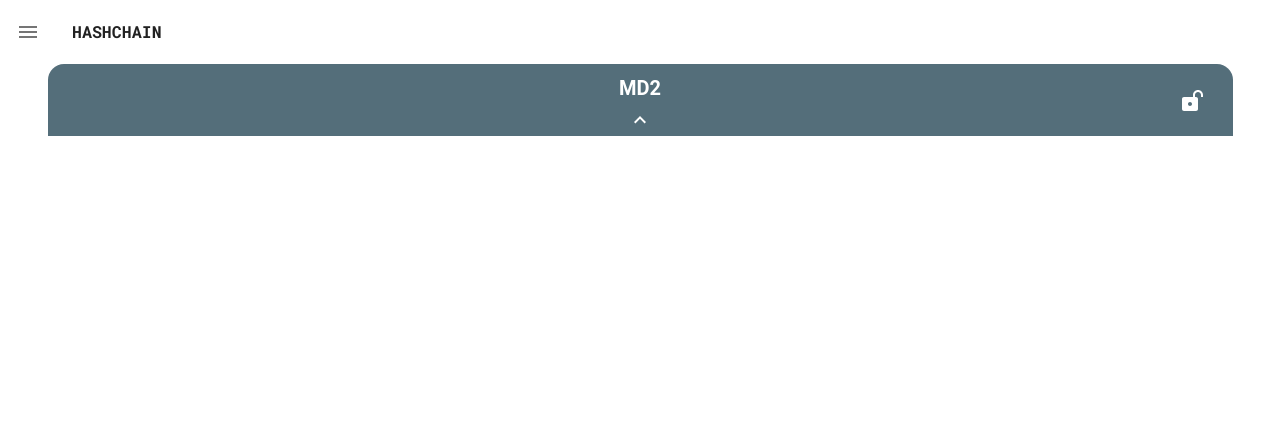
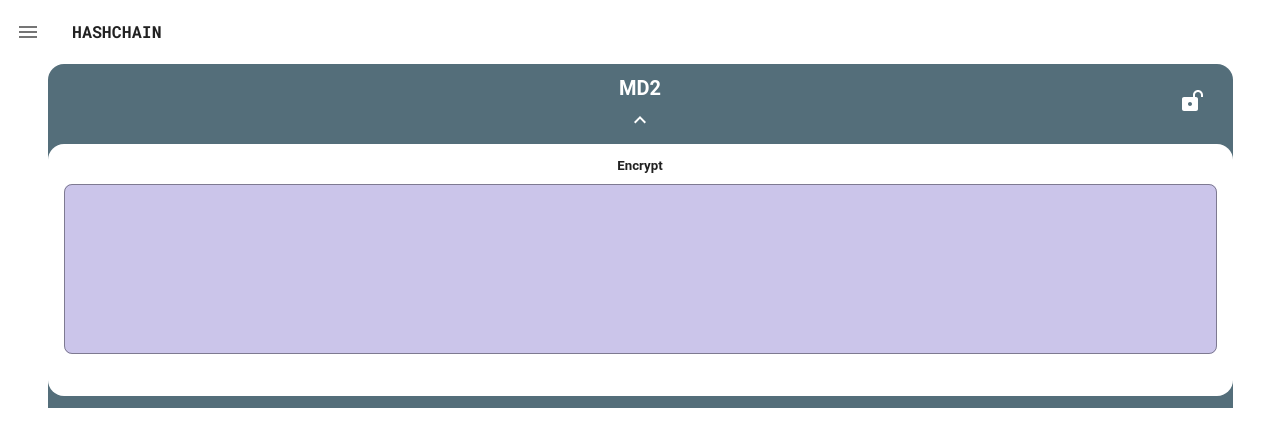
Before and after one commit to ludmartinez/hashchain, a Vue app: page / in a window 1280 px wide. Shown: the top 446 px of the page. Built offline with nearby package versions, Linux system fonts and the light colour scheme; the HTML template or start-up script is replaced by a standard one.

Commit message:
feat: Add encryption form

```diff
--- /dev/null
+++ b/src/views/Home/EncryptionForm.vue
@@ -0,0 +1,23 @@
+<template>
+  <v-container class="white px-4 text-center">
+    <h5>Encrypt</h5>
+    <v-textarea
+      background-color="#CBC5EA"
+      color="#5D737E"
+      filled
+      clearable
+      outlined
+      auto-grow
+      height="170px"
+      class="mt-2 rounded-lg"
+    />
+  </v-container>
+</template>
+
+<script>
+export default {
+  name: "EncryptionForm"
+};
+</script>
+
+<style></style>
--- a/src/views/Home/Index.vue
+++ b/src/views/Home/Index.vue
@@ -38,6 +38,10 @@
     <div v-if="selectionPanel" class="mx-n4 rounded-xl bk-opacity mt-5">
       <selection-panel :algorithms="algorithms" />
     </div>
+
+    <div class="mx-n4 mt-5">
+      <encryption-form class="rounded-xl" />
+    </div>
   </v-container>
 </template>
 
@@ -49,12 +53,13 @@ import {
   mdiChevronUp
 } from "@mdi/js";
 import SelectionPanel from "./SelectionPanel.vue";
+import EncryptionForm from "./EncryptionForm.vue";
 import { mapState, mapActions } from "vuex";
 
 export default {
   name: "Home",
 
-  components: { SelectionPanel },
+  components: { SelectionPanel, EncryptionForm },
 
   data() {
     return {
```
